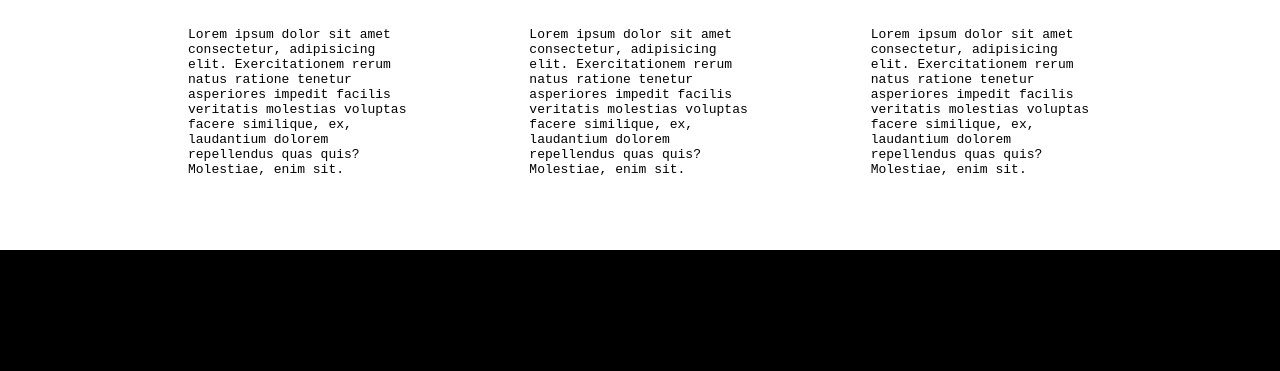
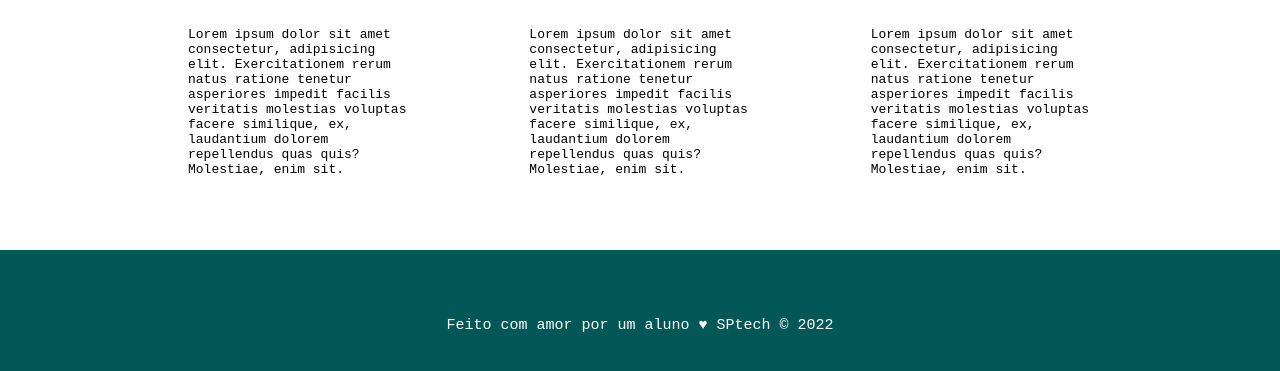
Before and after one commit to leobianchii/1-CCO, a plain HTML site: page site-pi.html in a window 1280 px wide. Shown: the part 763-1134 px from the top of the page. Before the commit the page ends 1054 px from the top, so only its background shows below. Drawn offline with Linux system fonts and the light colour scheme.

Commit message:
Add files via upload

```diff
--- a/site-pi.html
+++ b/site-pi.html
@@ -77,11 +77,11 @@
 
     </div>
 
-    <div class="footer">
+    <div class="rodape">
         <div class="container">
             <p>
 
-                Feito com amor por um aluno &hearts; SPtech &copy; 20002
+                Feito com amor por um aluno &hearts; SPtech &copy; 2022
 
             </p>
 
```
